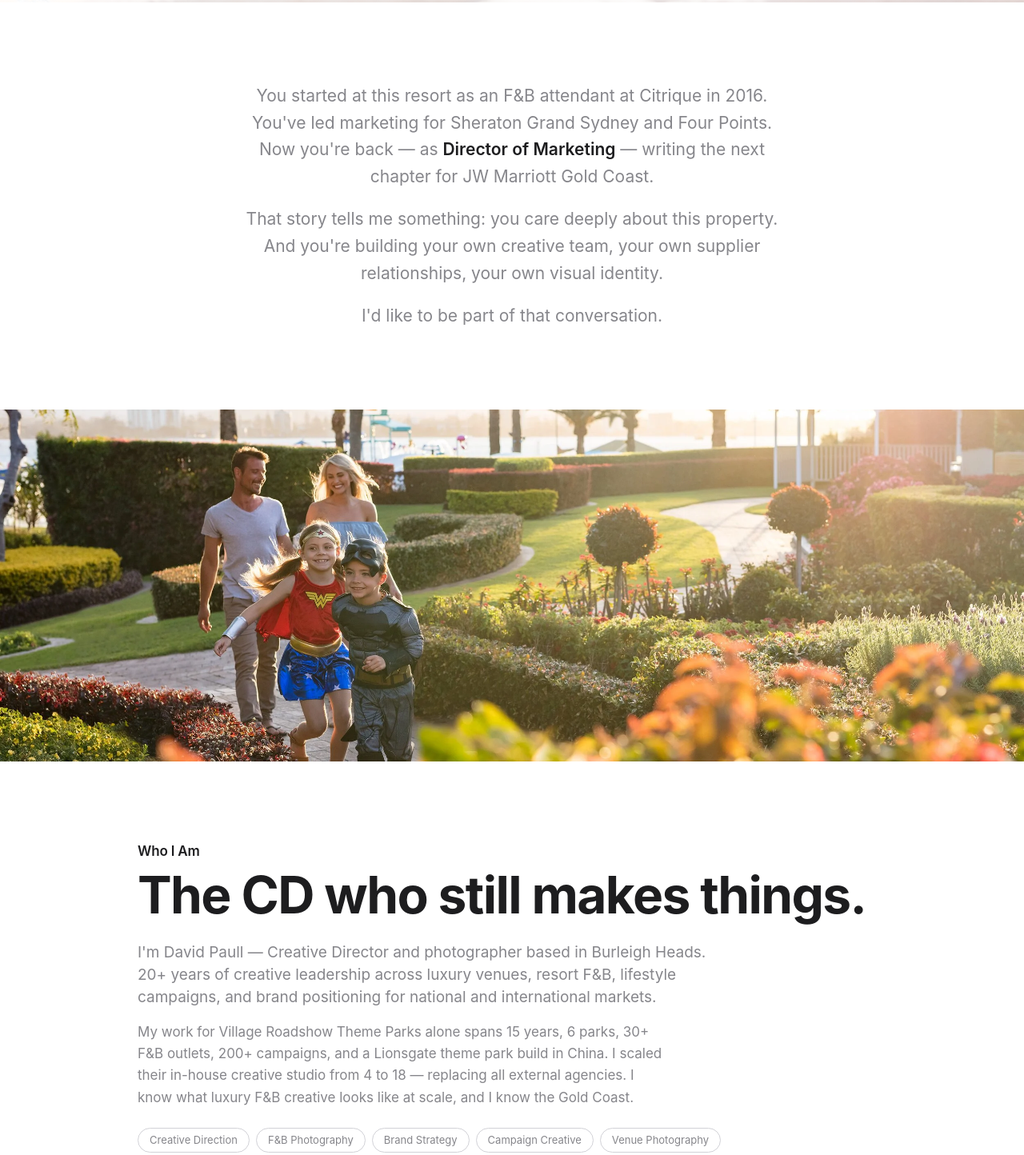
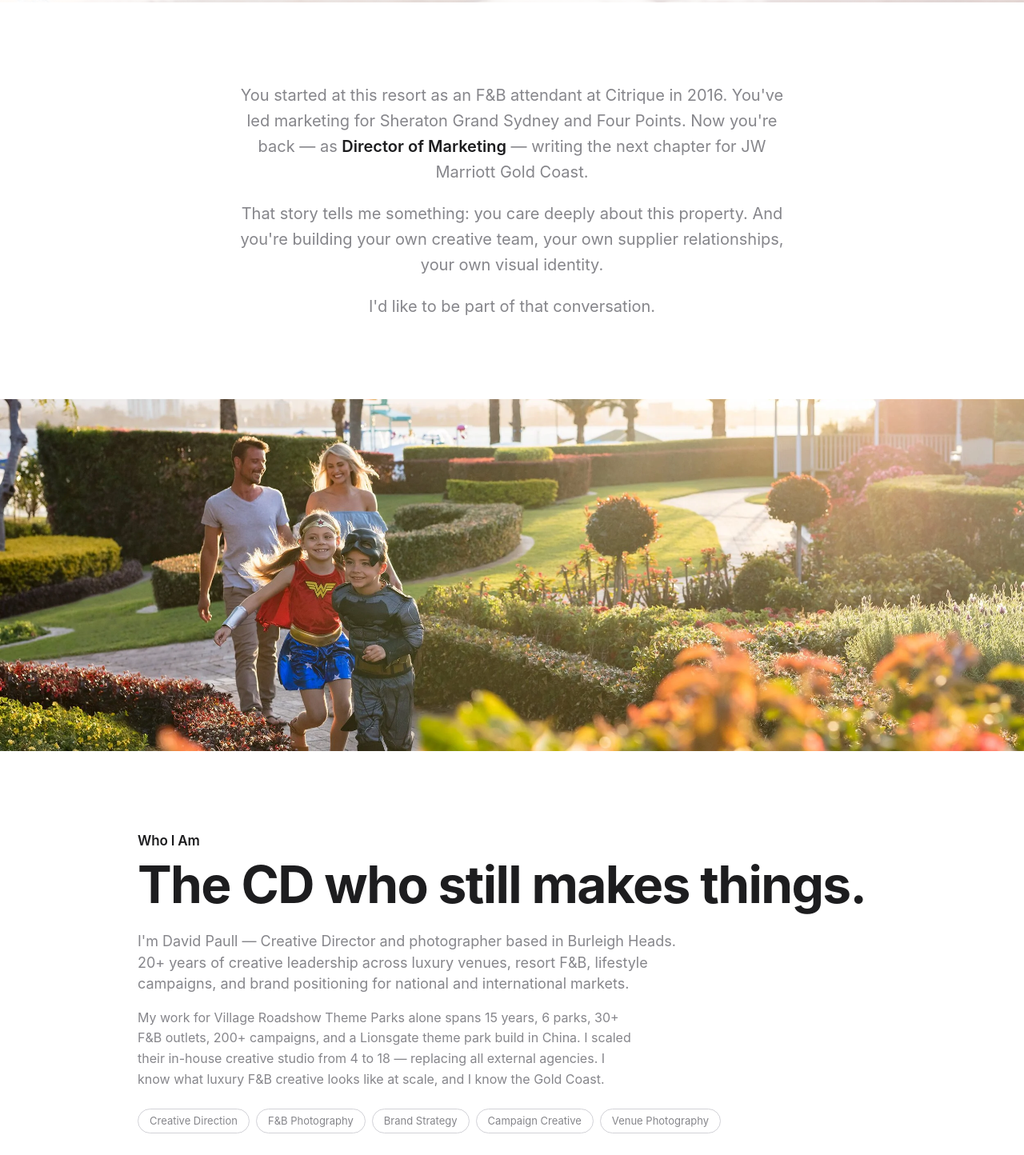
Before and after one commit to FusionMedia-78/pitch-jw-marriott, a plain HTML site: page index.html in a window 1280 px wide. Shown: the part 741-2185 px from the top of the page at 80% size. Drawn offline with Linux system fonts and the light colour scheme.

Commit message:
Reduce body copy font sizes by 1px

```diff
--- a/index.html
+++ b/index.html
@@ -106,7 +106,7 @@
   .hero-title em { font-style: normal; color: var(--accent); }
   .hero-sub {
     margin-top: 20px;
-    font-size: 19px; font-weight: 400; line-height: 1.47;
+    font-size: 18px; font-weight: 400; line-height: 1.47;
     color: var(--text-secondary); max-width: 42ch;
     opacity: 0; animation: fadeUp 0.8s var(--ease) 0.7s forwards;
   }
@@ -146,7 +146,7 @@
     margin: 0 auto;
   }
   .intro p {
-    font-size: 21px; font-weight: 400; line-height: 1.6;
+    font-size: 20px; font-weight: 400; line-height: 1.6;
     color: var(--text-secondary); max-width: 680px; margin: 0 auto;
   }
   .intro p + p { margin-top: 20px; }
@@ -197,15 +197,15 @@
     font-style: normal; color: var(--accent);
   }
   .body-lg {
-    font-size: 19px; font-weight: 400; line-height: 1.47;
+    font-size: 18px; font-weight: 400; line-height: 1.47;
     color: var(--text-secondary);
   }
   .body-text {
-    font-size: 17px; font-weight: 400; line-height: 1.6;
+    font-size: 16px; font-weight: 400; line-height: 1.6;
     color: var(--text-secondary);
   }
   .body-sm {
-    font-size: 14px; font-weight: 400; line-height: 1.57;
+    font-size: 13px; font-weight: 400; line-height: 1.57;
     color: var(--text-secondary);
   }
   .body-text strong { color: var(--text-primary); font-weight: 600; }
```
